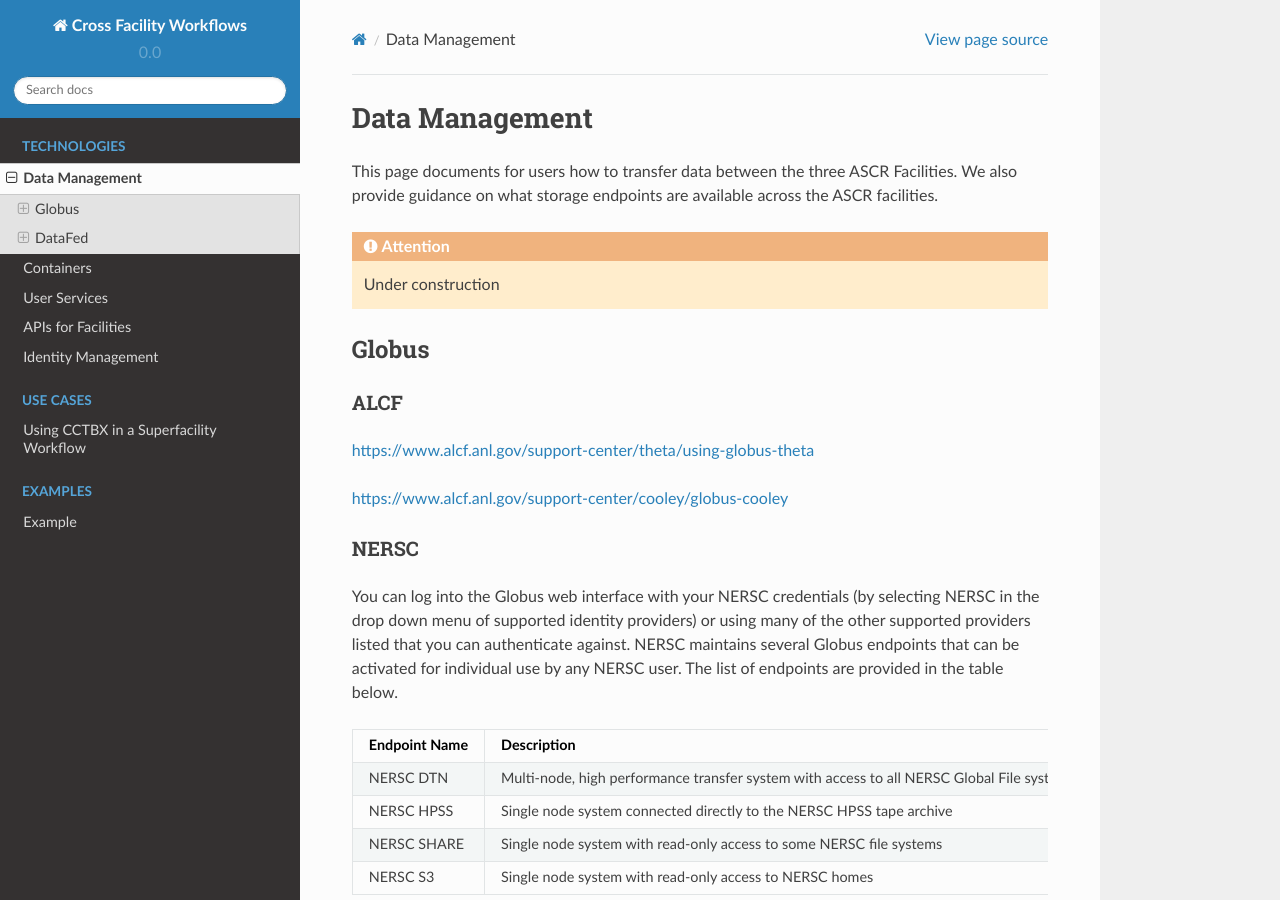
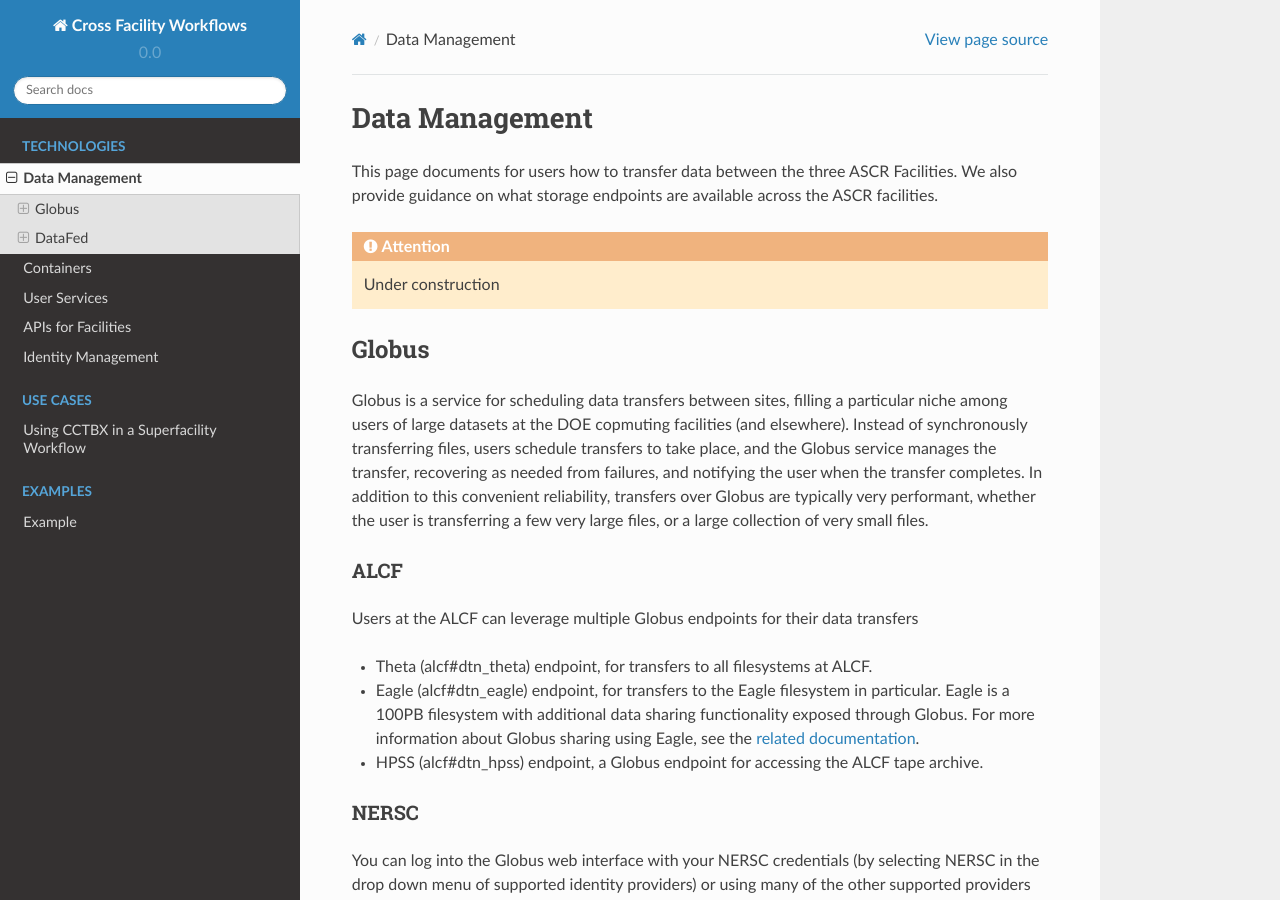
Before and after one commit to kantypas/BestPractices, a Sphinx documentation site: the page built from docs/source/data_management.rst, in a window 1280 px wide and 900 px high. Built offline with Sphinx 7.4.7 and the Read the Docs theme 2.0.0, drawn with Linux system fonts in a browser that asks for light colours; pages that are not in the unit, such as notebooks, are missing from menus.

Commit message:
Build out ALCF content

```diff
--- a/docs/source/data_management.rst
+++ b/docs/source/data_management.rst
@@ -11,11 +11,16 @@
 Globus
 -------
 
+Globus is a service for scheduling data transfers between sites, filling a particular niche among users of large datasets at the DOE copmuting facilities (and elsewhere). Instead of synchronously transferring files, users schedule transfers to take place, and the Globus service manages the transfer, recovering as needed from failures, and notifying the user when the transfer completes. In addition to this convenient reliability, transfers over Globus are typically very performant, whether the user is transferring a few very large files, or a large collection of very small files.
+
 ALCF
 ~~~~~~
-https://www.alcf.anl.gov/support-center/theta/using-globus-theta
 
-https://www.alcf.anl.gov/support-center/cooley/globus-cooley
+Users at the ALCF can leverage multiple Globus endpoints for their data transfers
+
+- Theta (alcf#dtn_theta) endpoint, for transfers to all filesystems at ALCF.
+- Eagle (alcf#dtn_eagle) endpoint, for transfers to the Eagle filesystem in particular. Eagle is a 100PB filesystem with additional data sharing functionality exposed through Globus. For more information about Globus sharing using Eagle, see the `related documentation <https://alcf.anl.gov/support-center/theta-and-thetagpu/eagle-data-sharing>`_.
+- HPSS (alcf#dtn_hpss) endpoint, a Globus endpoint for accessing the ALCF tape archive.
 
 
 NERSC
--- a/docs/source/facility_api.rst
+++ b/docs/source/facility_api.rst
@@ -7,6 +7,10 @@
 .. attention::
 
     Under construction
+
+ALCF
+~~~~
+ALCF has traditionally developed the Cobalt scheduler for its systems, opening the opportunity to also expose aspects of the scheduler via a programmable API. This work is underway as part of scheduler development in preparation for the Aurora system.
 
 NERSC
 ~~~~~
--- a/docs/source/index.rst
+++ b/docs/source/index.rst
@@ -19,6 +19,7 @@
    containers
    user_applications
    facility_api
+   workflows
    identity_management
 
 .. toctree::
```
Also changed, not shown: docs/source/containers.rst (+9 -0 lines).
